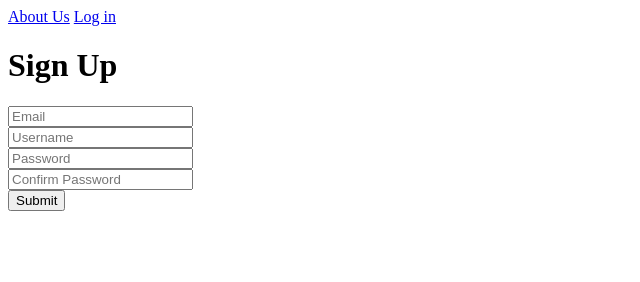
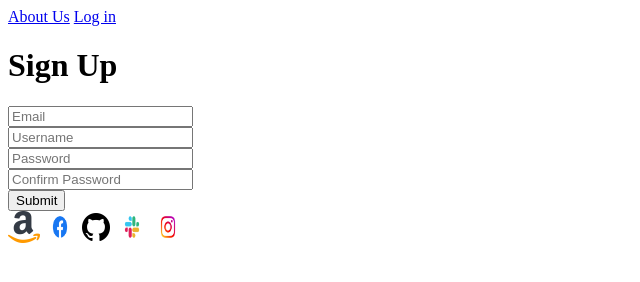
Before and after one commit to InfamousZach/StaticRegisterPage, a plain HTML site: page index.html in a window 1280 px wide. Shown: the whole page, without its empty margins (0-640 px from the left). Drawn offline with Linux system fonts and the light colour scheme.

Commit message:
picture icons added

```diff
--- a/index.html
+++ b/index.html
@@ -38,7 +38,11 @@
             </div>
         </form>
         <footer>
-
+            <img src="./asset-1/Amazon_Logo.png" alt="Amazon Icon" height="32" width="32" />
+            <img src="./asset-1/Facebook-f_Logo.png" alt="Facebook Icon" height="32" width="32" />
+            <img src="./asset-1/GitHub_Logo.png" alt="GitHub Icon" height="32" width="32" />
+            <img src="./asset-1/Slack_Technologies-Logo.png" alt="Slack Icon" height="32" width="32" />
+            <img src="./asset-1/Instagram-Logo.png" alt="Instagram Icon" height="32" width="32" />
         </footer>
     </div>
 </body>
```
Also changed, not shown: asset-1/Amazon_Logo.png (added), asset-1/Facebook-f_Logo.png (added), asset-1/GitHub_Logo.png (added), asset-1/Instagram-Logo.png (added), asset-1/Slack_Technologies-Logo.png (added), main.css (added).
